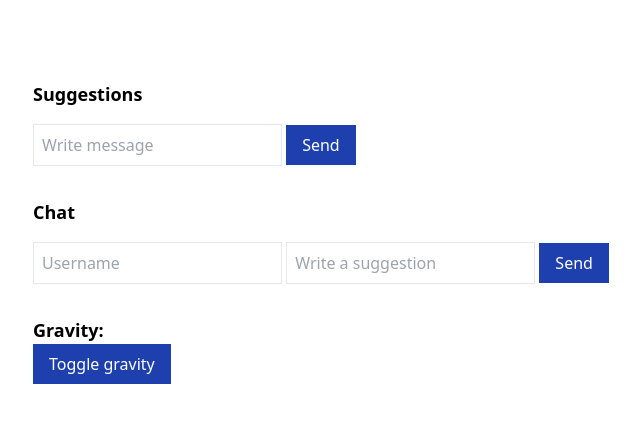
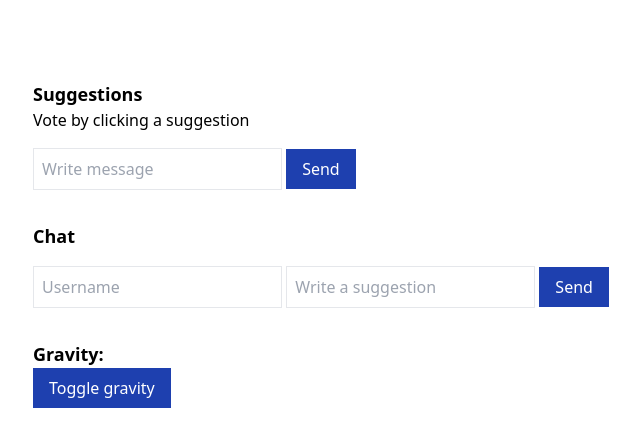
Before and after one commit to AndreasNaustdal/feedback-game, a website: page index.html in a window 1280 px wide. Shown: the whole page, without its empty margins (31-671 px from the left). Drawn offline with nearby package versions, Linux system fonts and the light colour scheme; no server answers.

Commit message:
add explanation

```diff
--- a/index.html
+++ b/index.html
@@ -43,6 +43,7 @@
   <body class="p-16">
     <section class="py-4">
       <h2 class="text-lg font-bold">Suggestions</h2>
+      <p>Vote by clicking a suggestion</p>
       <ul class="py-2" id="suggestions" class="block"></ul>
       <form method="POST" onsubmit="return handleSubmitSuggestion(event)">
         <input
```
